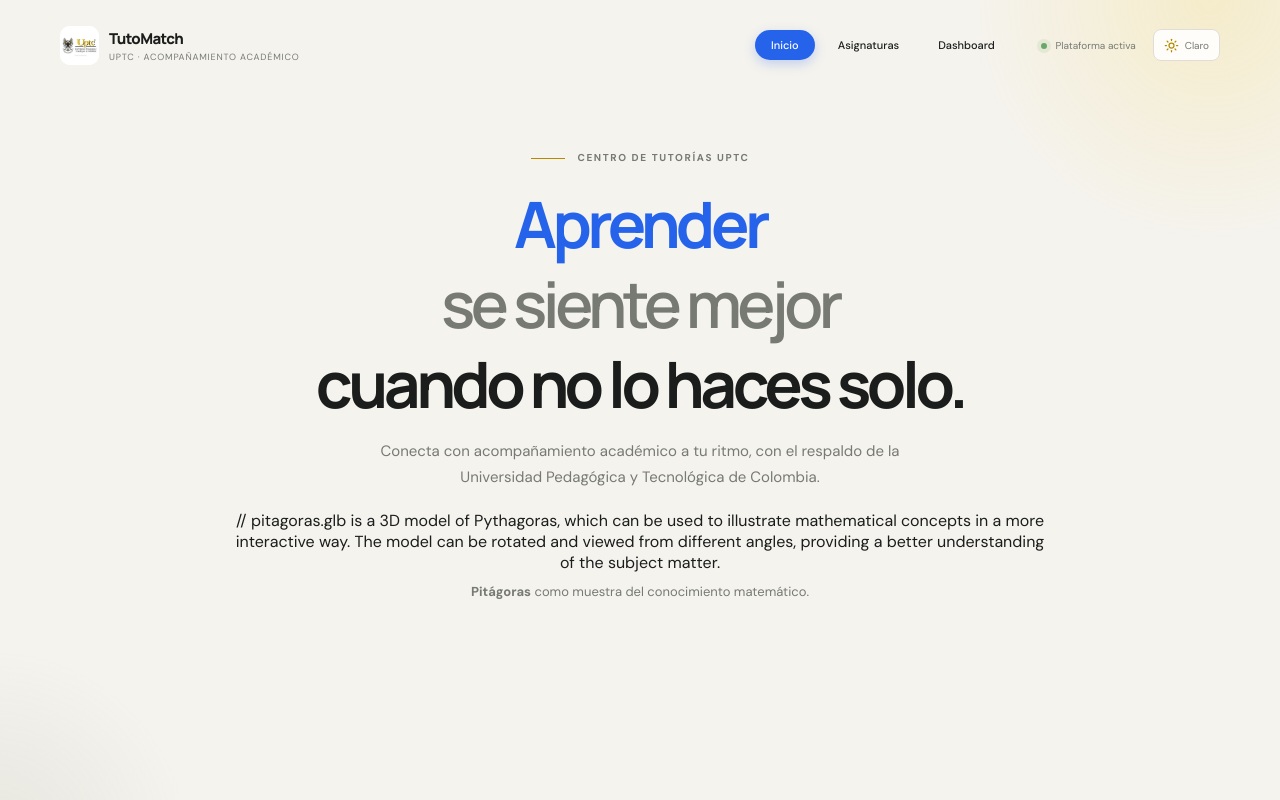
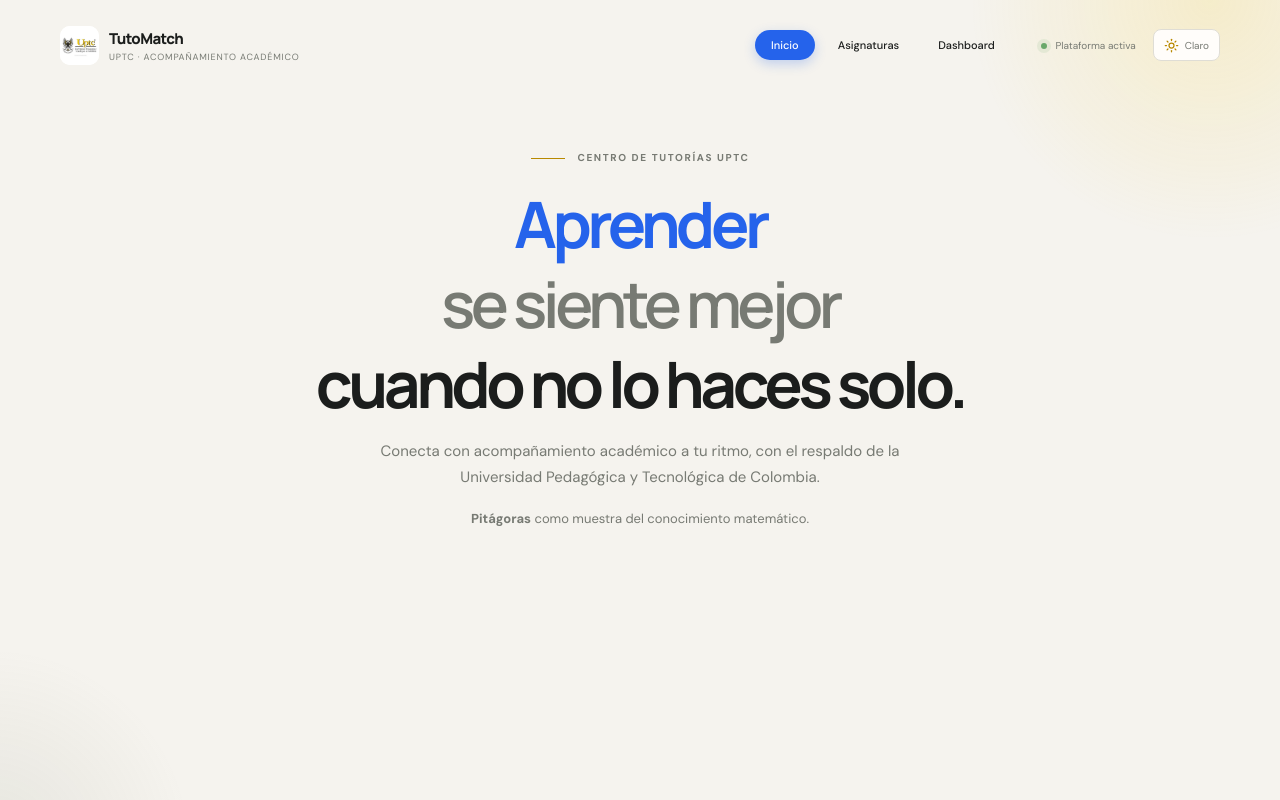
Before and after one commit to brayanxxxavier-ship-it/full-stack-brayan-s-version, a React (Vite) app in the folder tutomatch-uptc-tsx/: page / in a window 1280 px wide. Shown: the top 800 px of the page. Built offline with nearby package versions, Linux system fonts and the light colour scheme; no server answers; the database is empty.

Commit message:
**************************************

```diff
--- a/tutomatch-uptc-tsx/src/components/HeroSection.tsx
+++ b/tutomatch-uptc-tsx/src/components/HeroSection.tsx
@@ -24,7 +24,7 @@ export function HeroSection({ title }: HeroSectionProps) {
           Conecta con acompañamiento académico a tu ritmo, con el respaldo de la Universidad Pedagógica y Tecnológica de Colombia.
         </p>
       </div>
-      // pitagoras.glb is a 3D model of Pythagoras, which can be used to illustrate mathematical concepts in a more interactive way. The model can be rotated and viewed from different angles, providing a better understanding of the subject matter.
+
       {/* Modelo 3D de Pitágoras */}
       <div style={{ position: 'relative', width: '100%', height: '380px', margin: '10px auto 0' }}>
         {React.createElement('model-viewer', {
```
